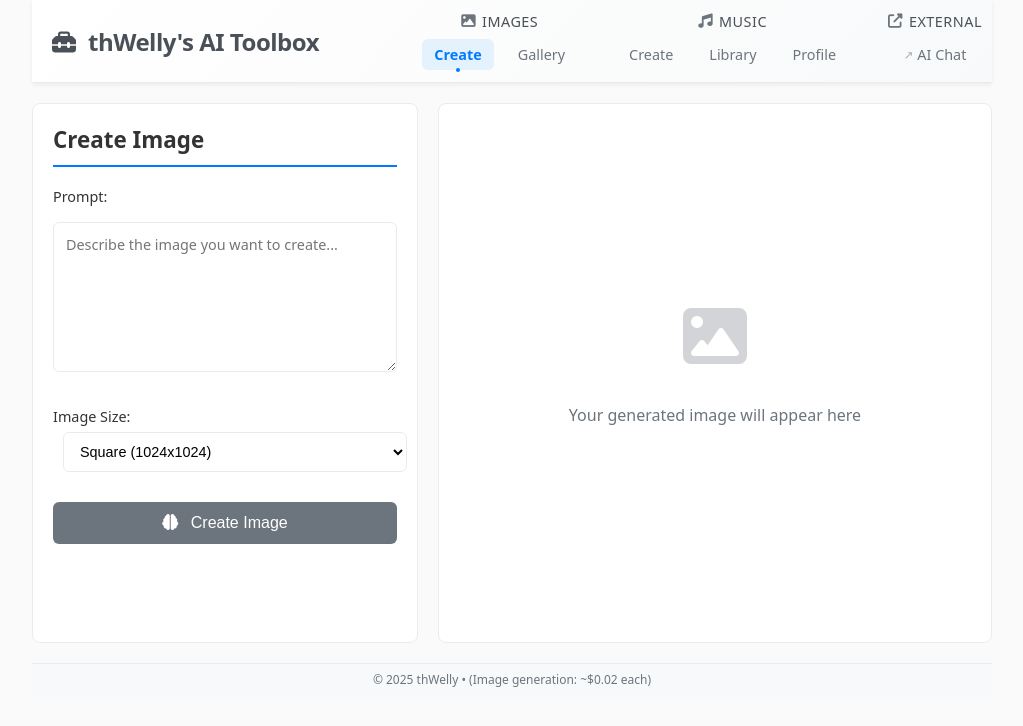
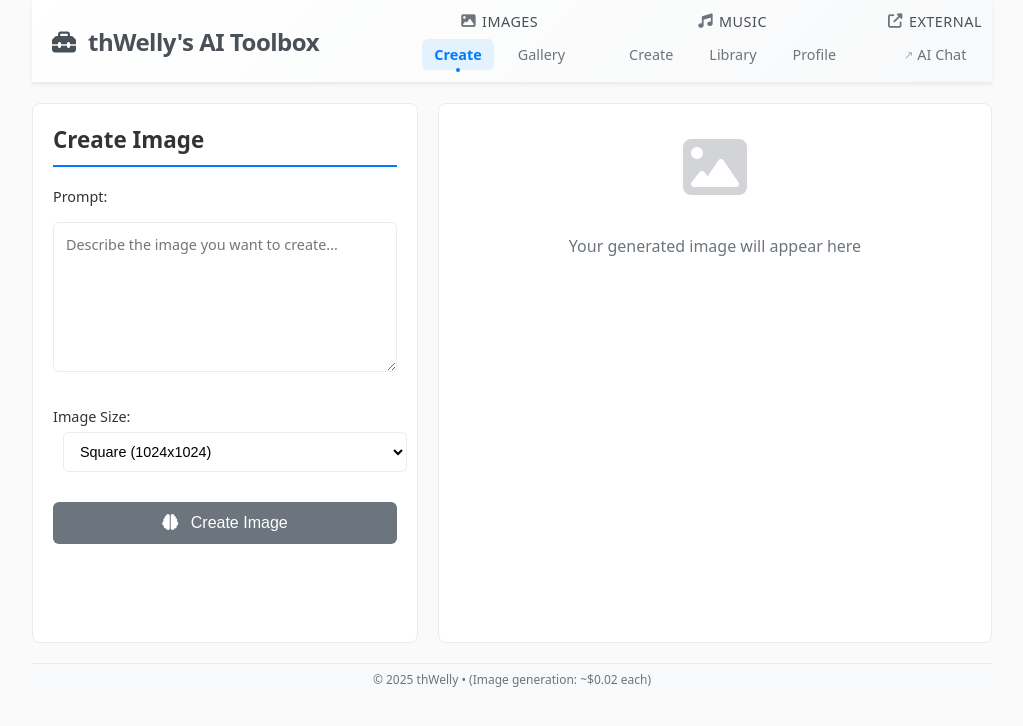
Before and after one commit to rwellinger/thwelly_ai_tools, an Angular app in the folder aiwebui/: page /imagegen in a window 1280 px wide. Shown: the top 726 px of the page, without its empty margins (128-1151 px from the left). Built offline with nearby package versions, Linux system fonts and the light colour scheme.

Commit message:
improvements

```diff
--- a/aiwebui/src/app/image-generator/image-generator.component.css
+++ b/aiwebui/src/app/image-generator/image-generator.component.css
@@ -119,7 +119,7 @@
 
 /* ===== IMAGE RESULT STYLING ===== */
 .no-image {
-    height: 100%;
+    height: 200px;
     display: flex;
     align-items: center;
     justify-content: center;
@@ -209,7 +209,7 @@
 
 .result-image {
     max-width: 100%;
-    max-height: 400px;
+    max-height: 200px;
     width: auto;
     height: auto;
     border-radius: 8px;
```
Also changed, not shown: 2 other files (tests, documents, lock files or other folders).
